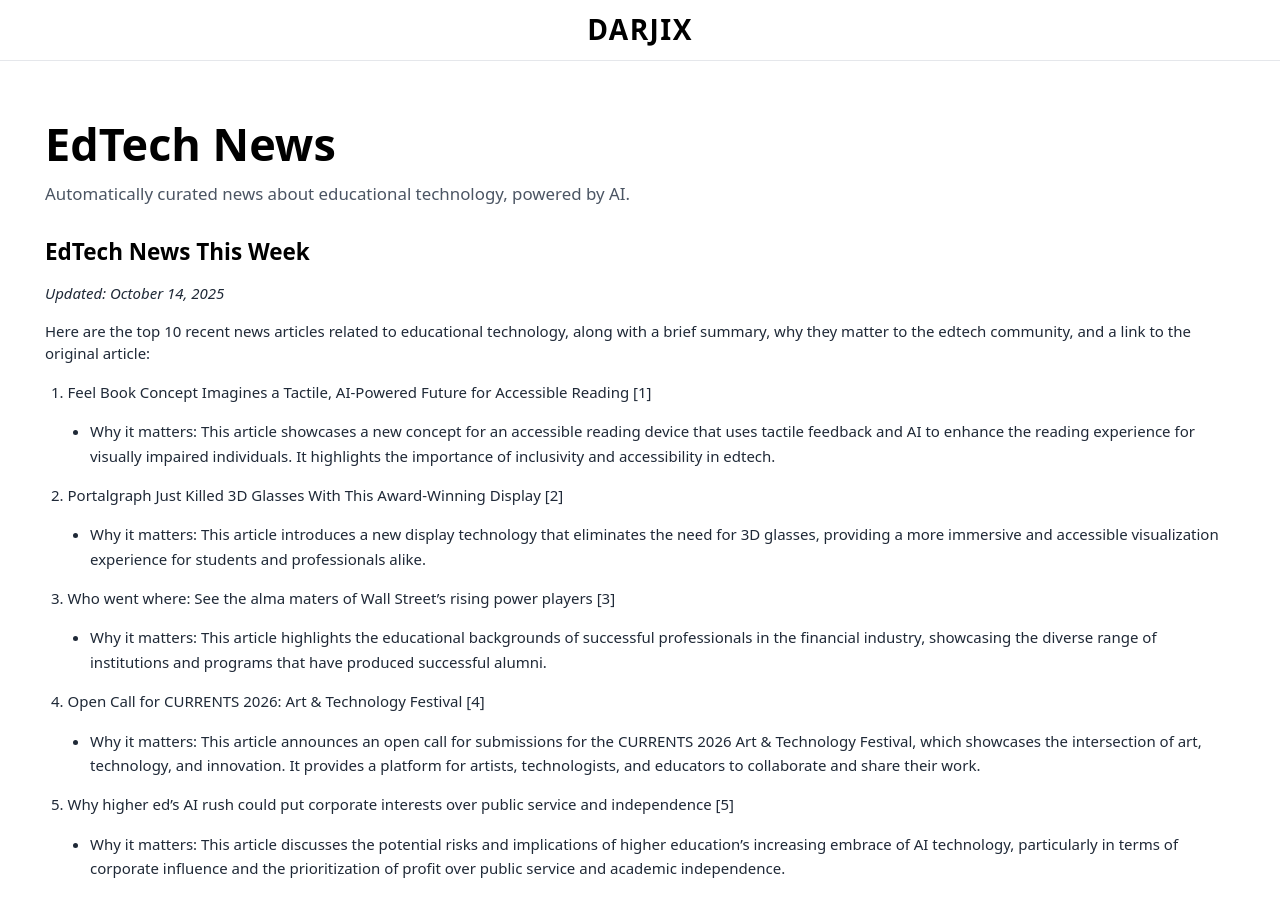
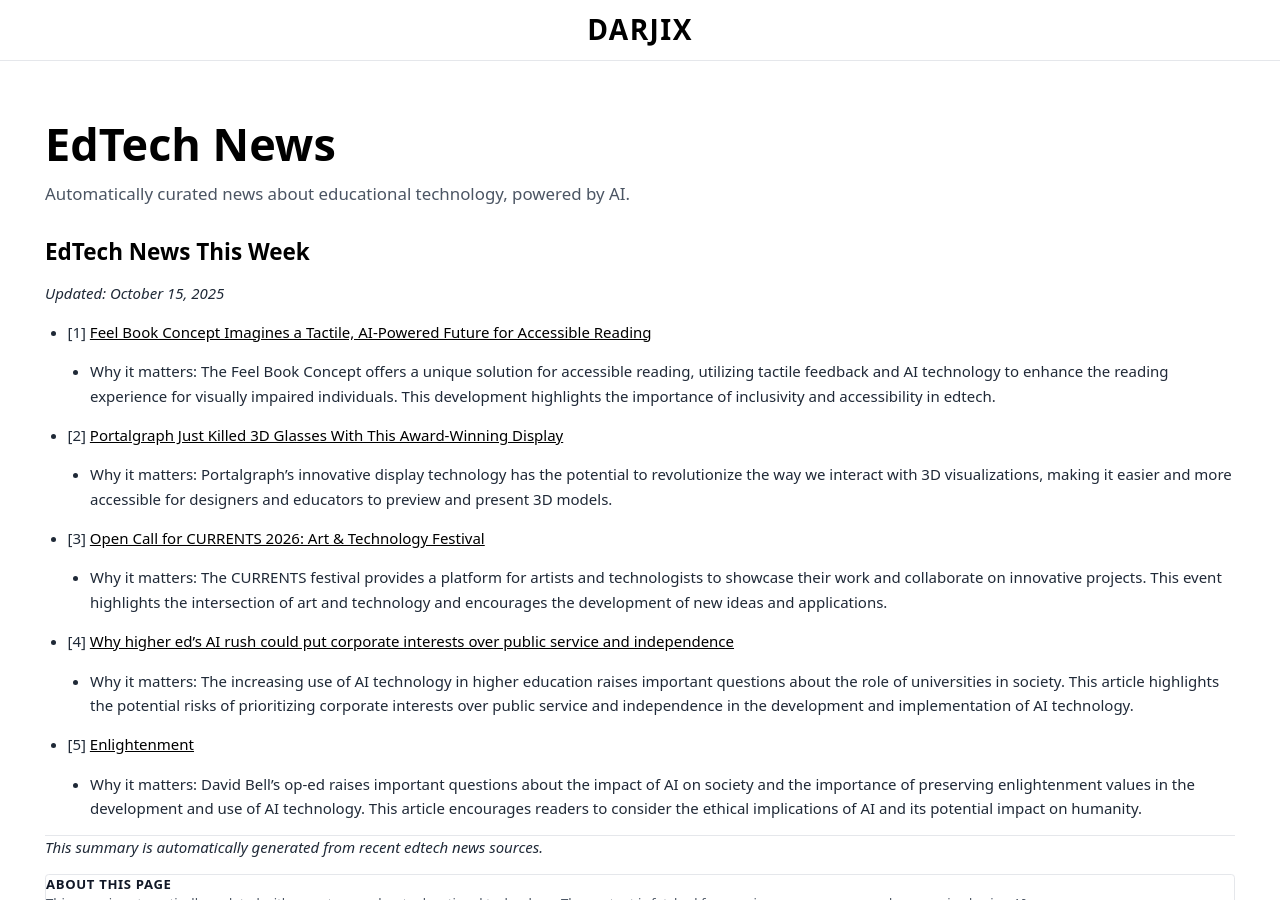
Before and after one commit to saldarji/darjix, a Jekyll site: the page built from news.html, in a window 1280 px wide and 900 px high. Built offline with Jekyll 4.4.1, drawn with Linux system fonts in a browser that asks for light colours; some of the changed text lies outside the part shown.

Commit message:
Update news with 5 articles and working links

```diff
--- a/_includes/edtech-news.md
+++ b/_includes/edtech-news.md
@@ -1,28 +1,16 @@
 # EdTech News This Week
-*Updated: October 14, 2025*
+*Updated: October 15, 2025*
 
- Here are the top 10 recent news articles related to educational technology, along with a brief summary, why they matter to the edtech community, and a link to the original article:
-
-1. Feel Book Concept Imagines a Tactile, AI-Powered Future for Accessible Reading [1]
-	* Why it matters: This article showcases a new concept for an accessible reading device that uses tactile feedback and AI to enhance the reading experience for visually impaired individuals. It highlights the importance of inclusivity and accessibility in edtech.
-2. Portalgraph Just Killed 3D Glasses With This Award-Winning Display [2]
-	* Why it matters: This article introduces a new display technology that eliminates the need for 3D glasses, providing a more immersive and accessible visualization experience for students and professionals alike.
-3. Who went where: See the alma maters of Wall Street's rising power players [3]
-	* Why it matters: This article highlights the educational backgrounds of successful professionals in the financial industry, showcasing the diverse range of institutions and programs that have produced successful alumni.
-4. Open Call for CURRENTS 2026: Art & Technology Festival [4]
-	* Why it matters: This article announces an open call for submissions for the CURRENTS 2026 Art & Technology Festival, which showcases the intersection of art, technology, and innovation. It provides a platform for artists, technologists, and educators to collaborate and share their work.
-5. Why higher ed's AI rush could put corporate interests over public service and independence [5]
-	* Why it matters: This article discusses the potential risks and implications of higher education's increasing embrace of AI technology, particularly in terms of corporate influence and the prioritization of profit over public service and academic independence.
-6. What parents need to know about AI in the classroom [6]
-	* Why it matters: This article provides information and resources for parents to better understand the role of AI in K-12 education, including its potential benefits and risks, and how they can stay engaged and informed about AI-related developments in their children's schools.
-7. Rehabilitation device for stroke survivors among projects from OCAD University [7]
-	* Why it matters: This article showcases innovative projects from OCAD University, including a rehabilitation device for stroke survivors, which highlights the potential of technology to improve healthcare and quality of life.
-8. Your Genes Are Simply Not Enough to Explain How Smart You Are [8]
-	* Why it matters: This article discusses the limitations of genetic explanations for intelligence and highlights the importance of environmental and educational factors in shaping cognitive abilities. It underscores the need for a multifaceted approach to understanding and supporting human intelligence.
-9. Stride, Inc. (LRN) Gains New Investor as Mountain Pacific Invests $5.4 Million [9]
-	* Why it matters: This article announces a significant investment in Stride, Inc., a company that specializes in online and distance learning, demonstrating the growing demand for edtech solutions and the potential for investment and growth in the industry.
-10. UGC approves 101 universities for online & distance learning; check full list [10]
-	* Why it matters: This article provides a list of 101 universities approved by the University Grants Commission (UGC) for online and distance learning, highlighting the expansion of edtech in higher education and the increasing availability of online learning opportunities for students.
+* [1] [Feel Book Concept Imagines a Tactile, AI-Powered Future for Accessible Reading](https://www.yankodesign.com/2025/10/09/feel-book-concept-imagines-a-tactile-ai-powered-future-for-accessible-reading/)
+	+ Why it matters: The Feel Book Concept offers a unique solution for accessible reading, utilizing tactile feedback and AI technology to enhance the reading experience for visually impaired individuals. This development highlights the importance of inclusivity and accessibility in edtech.
+* [2] [Portalgraph Just Killed 3D Glasses With This Award-Winning Display](https://www.yankodesign.com/2025/10/11/portalgraph-just-killed-3d-glasses-with-this-award-winning-display/)
+	+ Why it matters: Portalgraph's innovative display technology has the potential to revolutionize the way we interact with 3D visualizations, making it easier and more accessible for designers and educators to preview and present 3D models.
+* [3] [Open Call for CURRENTS 2026: Art & Technology Festival](https://www.creativeapplications.net/news/open-call-for-currents-2026-art-technology-festival/)
+	+ Why it matters: The CURRENTS festival provides a platform for artists and technologists to showcase their work and collaborate on innovative projects. This event highlights the intersection of art and technology and encourages the development of new ideas and applications.
+* [4] [Why higher ed's AI rush could put corporate interests over public service and independence](https://phys.org/news/2025-10-higher-ed-ai-corporate-independence.html)
+	+ Why it matters: The increasing use of AI technology in higher education raises important questions about the role of universities in society. This article highlights the potential risks of prioritizing corporate interests over public service and independence in the development and implementation of AI technology.
+* [5] [Enlightenment](https://www.oreilly.com/radar/enlightenment/#BlogPosting)
+	+ Why it matters: David Bell's op-ed raises important questions about the impact of AI on society and the importance of preserving enlightenment values in the development and use of AI technology. This article encourages readers to consider the ethical implications of AI and its potential impact on humanity.
 
 ---
 *This summary is automatically generated from recent edtech news sources.*
```
